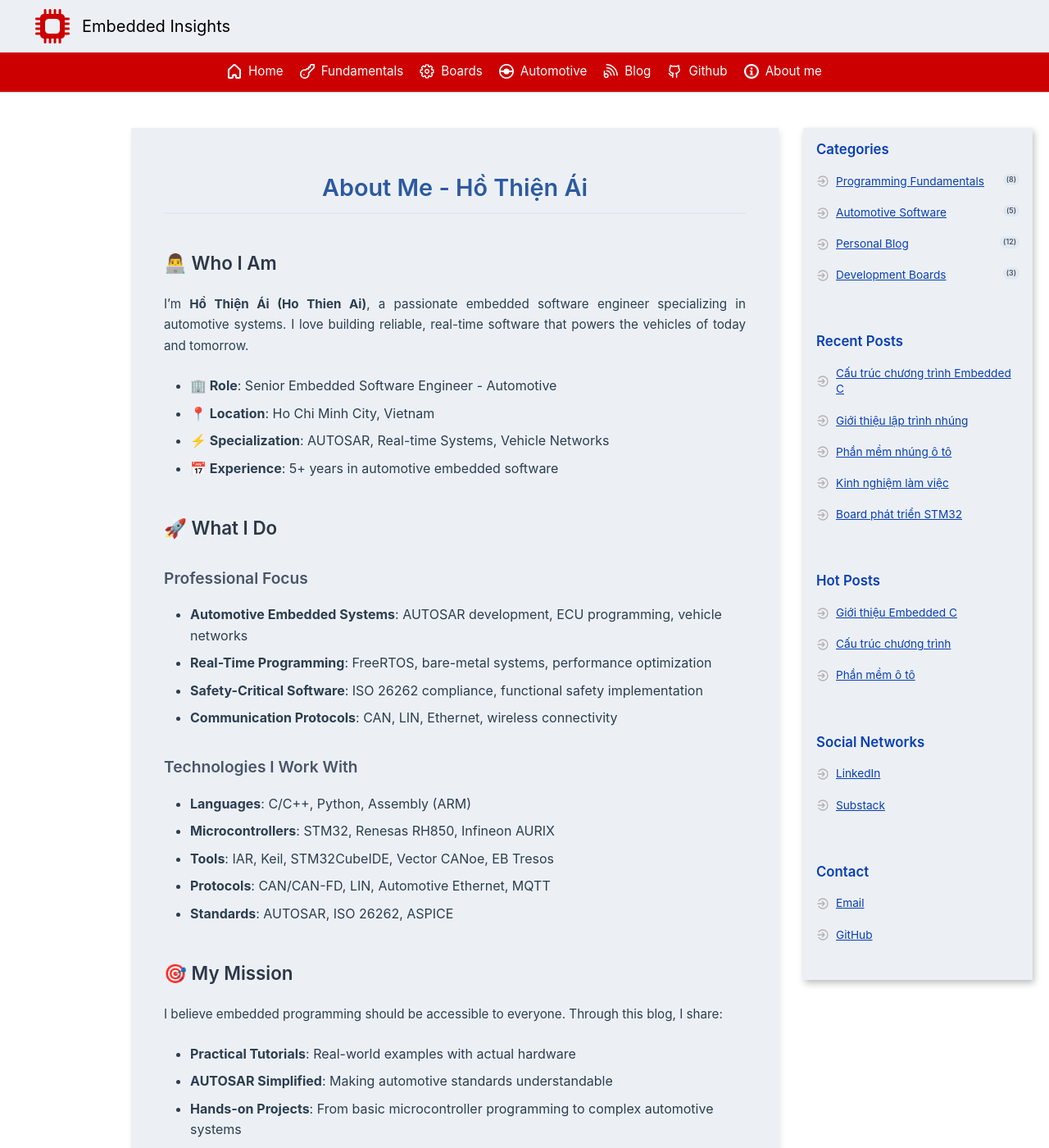
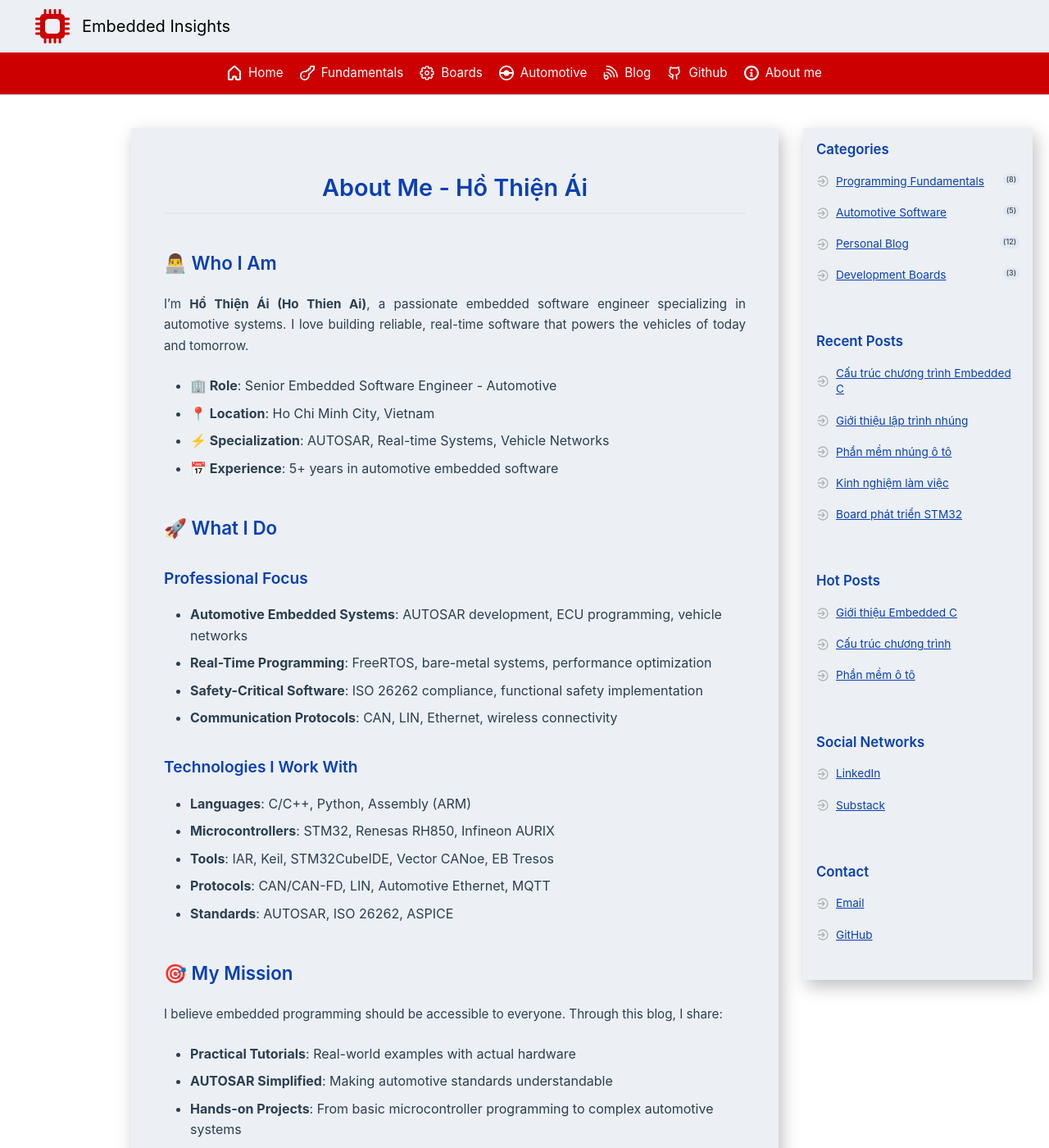
Before and after one commit to ai-ho/ai-ho.github.io, a Jekyll site: the page built from aboutme/index.md, in a window 1280 px wide and 1400 px high. Shown: the whole window at 82% size. Built offline with Jekyll 4.4.1, drawn with Linux system fonts in a browser that asks for light colours; some web fonts are replaced.

Commit message:
update layouts

```diff
--- a/_layouts/default.html
+++ b/_layouts/default.html
@@ -56,7 +56,7 @@
             margin: 20px 0;
             flex: 1;
             min-width: 0;
-            box-shadow: 2px 4px 8px rgba(0, 0, 0, 0.1);
+            box-shadow: 4px 8px 20px rgba(0, 0, 0, 0.25);
         }
 
         /* Right Sidebar */
@@ -65,7 +65,7 @@
             flex-shrink: 0;
             margin: 20px 0;
             background: #ECF0F5;
-            box-shadow: 2px 4px 8px rgba(0, 0, 0, 0.25);
+            box-shadow: 4px 8px 20px rgba(0, 0, 0, 0.25);
         }
 
         .sidebar-section {
@@ -175,7 +175,7 @@
         h1 {
             font-size: 1.8em;
             text-align: center;
-            color: #2c5aa0;
+            color: #093FB4;
             margin: 0.5em 0 1em 0;
             border-bottom: 2px solid #e2e8f0;
             padding-bottom: 0.4em;
@@ -183,33 +183,33 @@
 
         h2 {
             font-size: 1.4em;
-            color: #2d3748;
+            color: #093FB4;
             margin-top: 2em;
         }
 
         h3 {
             font-size: 1.2em;
-            color: #4a5568;
+            color: #093FB4;
             margin-top: 1.8em;
         }
 
         h4 {
             font-size: 1.1em;
-            color: #4a5568;
+            color: #093FB4;
             margin-top: 1.6em;
             font-weight: 600;
         }
 
         h5 {
             font-size: 1.05em;
-            color: #4a5568;
+            color: #093FB4;
             margin-top: 1.4em;
             font-weight: 600;
         }
 
         h6 {
             font-size: 1em;
-            color: #4a5568;
+            color: #093FB4;
             margin-top: 1.2em;
             font-weight: 600;
             text-transform: uppercase;
@@ -388,7 +388,7 @@
             position: fixed;
             top: 0;
             left: 0;
-            z-index: 1001;
+            z-index: 1000;
             height: 64px;
             min-height: 64px;
             max-height: 64px;
@@ -410,7 +410,10 @@
             position: fixed;
             top: 64px;
             left: 0;
-            z-index: 1000;
+            z-index: 1001;
+            height: 52px;
+            min-height: 52px;
+            max-height: 52px;
         }
 
         .nav-brand {
@@ -542,7 +545,7 @@
                 position: fixed;
                 top: 0;
                 left: 0;
-                z-index: 1001;
+                z-index: 1000;
                 height: 56px;
                 min-height: 56px;
                 max-height: 56px;
@@ -557,7 +560,7 @@
                 position: fixed;
                 top: 56px;
                 left: 0;
-                z-index: 1000;
+                z-index: 1001;
                 height: 44px;
                 min-height: 44px;
                 max-height: 44px;
@@ -596,7 +599,7 @@
                 border-radius: 8px;
                 box-shadow: 0 8px 24px rgba(0, 0, 0, 0.12);
                 padding: 4px 8px;
-                z-index: 999;
+                z-index: 1002;
                 display: block;
             }
 
@@ -616,7 +619,7 @@
                 box-shadow: 0 8px 24px rgba(0, 0, 0, 0.12);
                 padding: 4px 8px;
                 margin: 0;
-                z-index: 1000;
+                z-index: 1002;
                 display: flex;
                 flex-direction: column;
                 gap: 0;
@@ -656,7 +659,10 @@
                 position: fixed;
                 top: 0;
                 left: 0;
-                z-index: 1001;
+                z-index: 1000;
+                height: 46px;
+                min-height: 46px;
+                max-height: 46px;
             }
 
             .nav-menu-row {
@@ -667,7 +673,7 @@
                 position: fixed;
                 top: 46px;
                 left: 0;
-                z-index: 1000;
+                z-index: 1001;
             }
 
             .nav-name {
```
Also changed, not shown: _layouts/topic-cards.html (+13 -10 lines).
